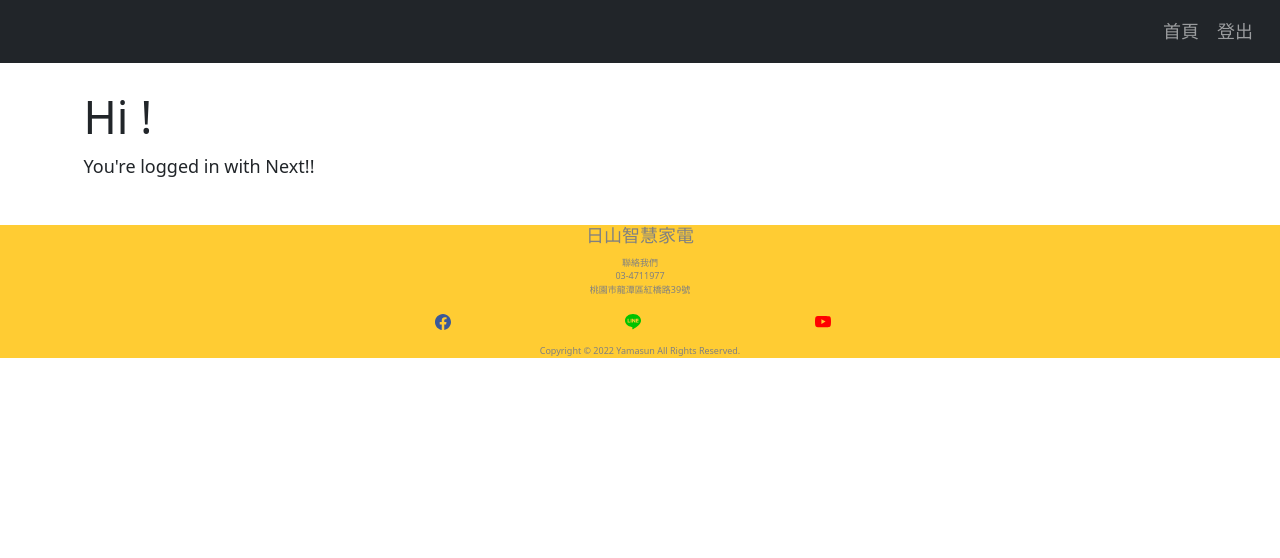
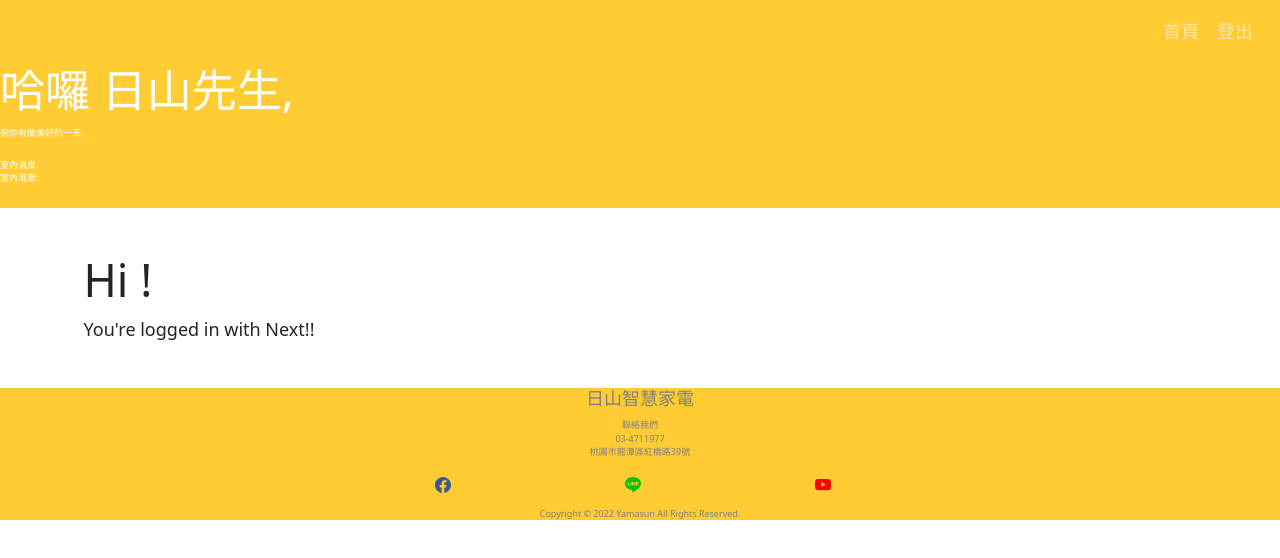
Before and after one commit to yamasunIT/yamahomeWeb, a Next.js app: page / in a window 1280 px wide. Shown: the top 558 px of the page. Built offline with nearby package versions, Linux system fonts and the light colour scheme; sample sign-in values are in the browser's storage.

Commit message:
adding header

```diff
--- /dev/null
+++ b/components/HomeHeader.jsx
@@ -0,0 +1,40 @@
+import Styles from './HomeHeader.module.css';
+import { useRouter } from 'next/router';
+import { useState, useEffect } from 'react';
+export { HomeHeader };
+
+function HomeHeader() {
+  const [show, setShow] = useState(false);
+    const router = useRouter();
+
+    useEffect(() => {
+      showCheck(router.asPath);
+    }, [router]);
+
+    function showCheck(url) {
+      const publicPaths = ['/account/login', '/account/register'];
+      if(publicPaths.includes(url)) {
+        setShow(false);
+      }else {
+        setShow(true);
+      }
+    }
+  if(show) {
+    return (
+      <div className={Styles.homeHeader}>
+        <h1>哈囉 日山先生,</h1>
+        <p>祝你有個美好的一天。</p>
+        <p style={{height: '50px'}}>
+          室內溫度: <br/>
+          室內濕度:
+        </p>
+      </div>
+    );
+  } else {
+    return (
+      <div className={Styles.homeLoginHeader}>
+        <h1 style={{height: '50px'}}>日山智慧家庭</h1>
+      </div>
+    );
+  }
+}
--- /dev/null
+++ b/components/HomeHeader.module.css
@@ -0,0 +1,15 @@
+.homeHeader{
+  background-color: #ffcc33;
+  font-size: 0.5em;
+  color: white;
+  text-align:left;
+  height: auto;
+}
+
+.homeLoginHeader{
+  background-color: #ffcc33;
+  font-size: 0.5em;
+  color: white;
+  text-align:center;
+  height: auto;
+}
--- a/components/Nav.jsx
+++ b/components/Nav.jsx
@@ -22,7 +22,7 @@ function Nav() {
 
     if(show) {
       return (
-        <nav className="navbar navbar-expand navbar-dark bg-dark px-3 justify-content-end">
+        <nav className="navbar navbar-expand navbar-dark px-3 justify-content-end" style={{backgroundColor: '#ffcc33'}}>
           <div className="navbar-nav">
             <NavLink href="/dashboard/home" exact className="nav-item nav-link">首頁</NavLink>
             {/*<NavLink href="/users" className="nav-item nav-link">使用者</NavLink>*/}
@@ -31,6 +31,8 @@ function Nav() {
         </nav>
       );
     } else {
-      return null;
+      return (
+        <nav className="navbar navbar-expand navbar-dark px-3 justify-content-end" style={{backgroundColor: '#ffcc33', height: '60px'}}/>
+      );
     }
 }
--- a/pages/_app.js
+++ b/pages/_app.js
@@ -6,6 +6,7 @@ import { Alert } from '../components/Alert';
 import { Nav } from '../components/Nav';
 import Head from 'next/head';
 import { Footer } from '../components/Footer';
+import { HomeHeader } from '../components/HomeHeader';
 
 export default function App({ Component, pageProps}) {
   const router = useRouter();
@@ -32,6 +33,7 @@ return (
     </Head>
     <div>
       <Nav />
+      <HomeHeader/>
       <Alert />
       <Component {...pageProps} />
       <Footer />
```
Also changed, not shown: pages/dashboard/home.jsx (+2 -34 lines).
